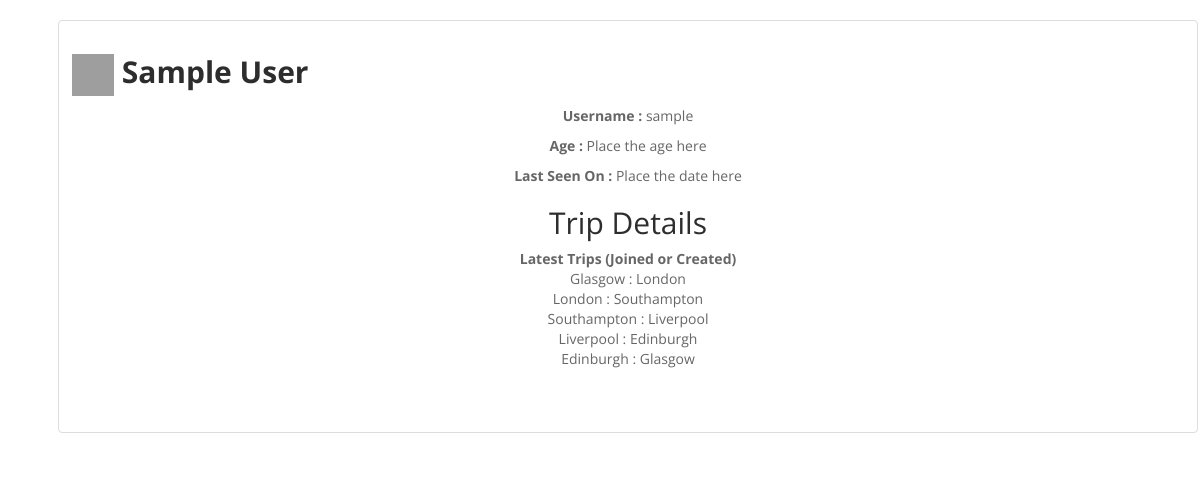
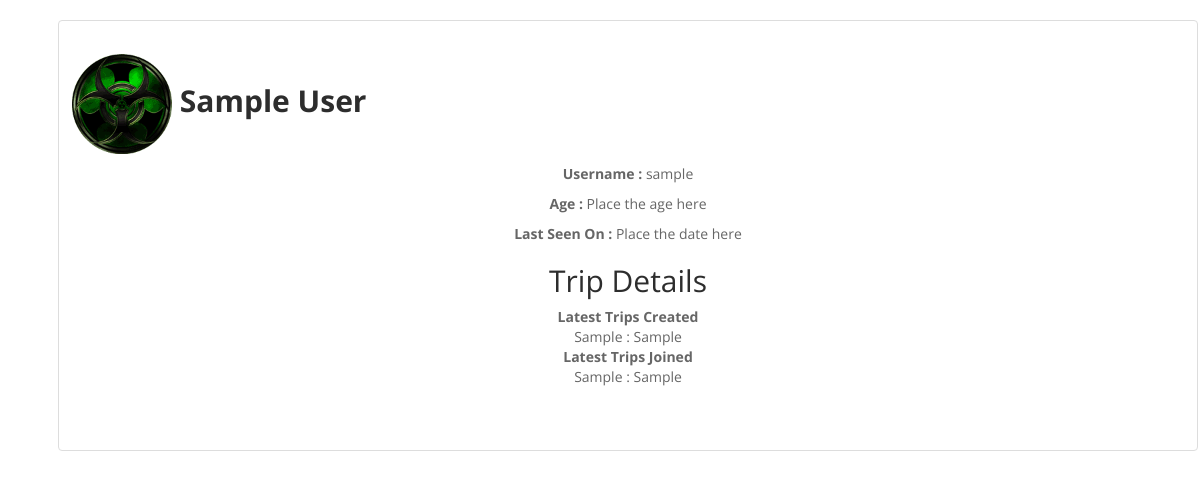
Before and after one commit to mousi/TripShare, a Django app: a page that uses templates/TripShare/viewprofile.html in a window 1440 px wide. Shown: the part 50-540 px from the top of the page, without its empty margins (237-1440 px from the left). Run offline with Django 3.2, Linux system fonts and the light colour scheme; a user stored in the database is signed in; tables that the repository leaves empty hold one stand-in row (values such as "Sample post"); some libraries are stand-ins or nearby versions; grey boxes are pictures that could not be loaded.

Commit message:
eerreerer

```diff
--- a/TripShare/views.py
+++ b/TripShare/views.py
@@ -9,9 +9,33 @@ import os
 
 # Create your views here.
 def index(request):
+
     trips_list = Trip.objects.all()
     request_list = Request.objects.all()
     context_dict = {'trips':trips_list,'requests':request_list}
+    visits = request.session.get('visits')
+
+    if not visits:
+        visits = 1
+    reset_last_visit_time = False
+
+    last_visit = request.session.get('last_visit')
+    if last_visit:
+        last_visit_time = datetime.datetime.strptime(last_visit[:-7], "%Y-%m-%d %H:%M:%S")
+
+        if (datetime.datetime.now() - last_visit_time).seconds > 0:
+            # ...reassign the value of the cookie to +1 of what it was before...
+            visits = visits + 1
+            # ...and update the last visit cookie, too.
+            reset_last_visit_time = True
+    else:
+        # Cookie last_visit doesn't exist, so create it to the current date/time.
+        reset_last_visit_time = True
+
+    if reset_last_visit_time:
+        request.session['last_visit'] = str(datetime.datetime.now())
+        request.session['visits'] = visits
+    context_dict['visits'] = visits
 
     return render(request, 'TripShare/index.html', context_dict)
 
@@ -29,7 +53,7 @@ def addTrip(request):
         if form.is_valid():
 
             trip = form.save(commit = False)
-            print request.user.id
+
             trip.creator = request.user
 
             trip.dateposted = datetime.datetime.now()
@@ -45,8 +69,6 @@ def addTrip(request):
         form = TripForm()
 
     return render(request, 'TripShare/post.html', {'form' : form})
-
-
 
 def test(request):
     context_dict = {}
@@ -122,5 +144,25 @@ def auth_logout(request):
     logout(request)
     return HttpResponseRedirect('/TripShare/')
 
+
 def view_profile(request):
-    return render(request, 'TripShare/viewprofile.html', {})
+
+    try:
+        joined_trips = []
+
+        created_list = Trip.objects.filter(creator=request.user)
+
+        #Returns a list of dictionaries
+        joined_list = TripUser.objects.filter(user=request.user)
+
+        for d in joined_list:
+            joined_trips.append(d.trip)
+
+
+    except Trip.DoesNotExist:
+        created_list = None
+        joined_list = None
+
+    content_dict={'created_list':created_list, 'joined_list':joined_trips}
+
+    return render(request, 'TripShare/viewprofile.html', content_dict)
--- a/TripShareProject/settings.py
+++ b/TripShareProject/settings.py
@@ -13,7 +13,6 @@ import os
 BASE_DIR = os.path.dirname(os.path.dirname(__file__))
 TEMPLATE_PATH = os.path.join(BASE_DIR, 'templates')
 STATIC_PATH = os.path.join(BASE_DIR, 'static')
-MEDIA_ROOT = os.path.join(BASE_DIR, 'media') # Absolute path to the media directory
 
 # Quick-start development settings - unsuitable for production
 # See https://docs.djangoproject.com/en/1.7/howto/deployment/checklist/
@@ -102,3 +101,5 @@ STATICFILES_DIRS = (
 )
 
 MEDIA_URL = '/media/'
+MEDIA_ROOT = os.path.join(BASE_DIR, 'media') # Absolute path to the media directory
+SESSION_EXPIRE_AT_BROWSER_CLOSE = True
--- a/templates/TripShare/viewprofile.html
+++ b/templates/TripShare/viewprofile.html
@@ -1,10 +1,9 @@
-<!DOCTYPE html>
 
 {% extends 'base.html' %}
 
 {% load staticfiles %}
 
-{% block title %}View My Profile{% endblock %}
+{% block title %}My Profile{% endblock %}
 
 {% block body_block %}
 
@@ -15,8 +14,8 @@
 				<div class="thumbnail">
 						<div class="caption">
 
-							<h2><b><img src="http://images4.fanpop.com/image/photos/21600000/toxic-toxic-21660071-150-150.gif" alt="HTML tutorial" style="width:42px;height:42px;border:0"> {{user.first_name}} {{user.last_name}}</b></h2>
-							<div class="row placeholders" style="text-align: center;">
+							<h2><b><img src="/media/avatars/toxic-toxic-21660071-150-150.gif" alt="User avatar" height="100" width="100" /> {{user.first_name}} {{user.last_name}}</b></h2>
+							<div class="row placeholders">
 							<p><b> Username : </b> {{user.username}}<p>
 							<p><b> Age : </b> Place the age here</p>
 							<p><b> Last Seen On : </b> Place the date here</p>
@@ -26,28 +25,27 @@
 							<div class="table">
 								<table border="0" style="width:100%">
                                   <tr>
-								<td><b>Latest Trips (Joined or Created)<b></td>
+								    <td><b>Latest Trips Created</b></td>
 							      </tr>
+                                  {% for trips in created_list %}
                                      <tr>
-								<td>Glasgow : London</td>
+                                        <td>{{ trips.source }} : {{ trips.destination }}</td>
                                      </tr>
+
+                                  {% endfor %}
+
                                    <tr>
-								<td>London : Southampton</td>
+								    <td><b>Latest Trips Joined</b></td>
 							       </tr>
+                                    {% for trip in joined_list %}
                                      <tr>
-								<td>Southampton : Liverpool</td>
+                                        <td>{{ trip.source }} : {{ trip.destination }}</td>
                                      </tr>
-							  <tr>
-								<td>Liverpool : Edinburgh</td>
-							  </tr>
-							  <tr>
-								<td>Edinburgh : Glasgow </td>
-							  </tr>
+
+                                  {% endfor %}
 								</table>
 
 								</div>
-
-
                         </div>
 				</div>
 			</div>
```
Also changed, not shown: media/avatars/toxic-toxic-21660071-150-150.gif (added). Lines whose indentation alone changed are shown as unchanged.
